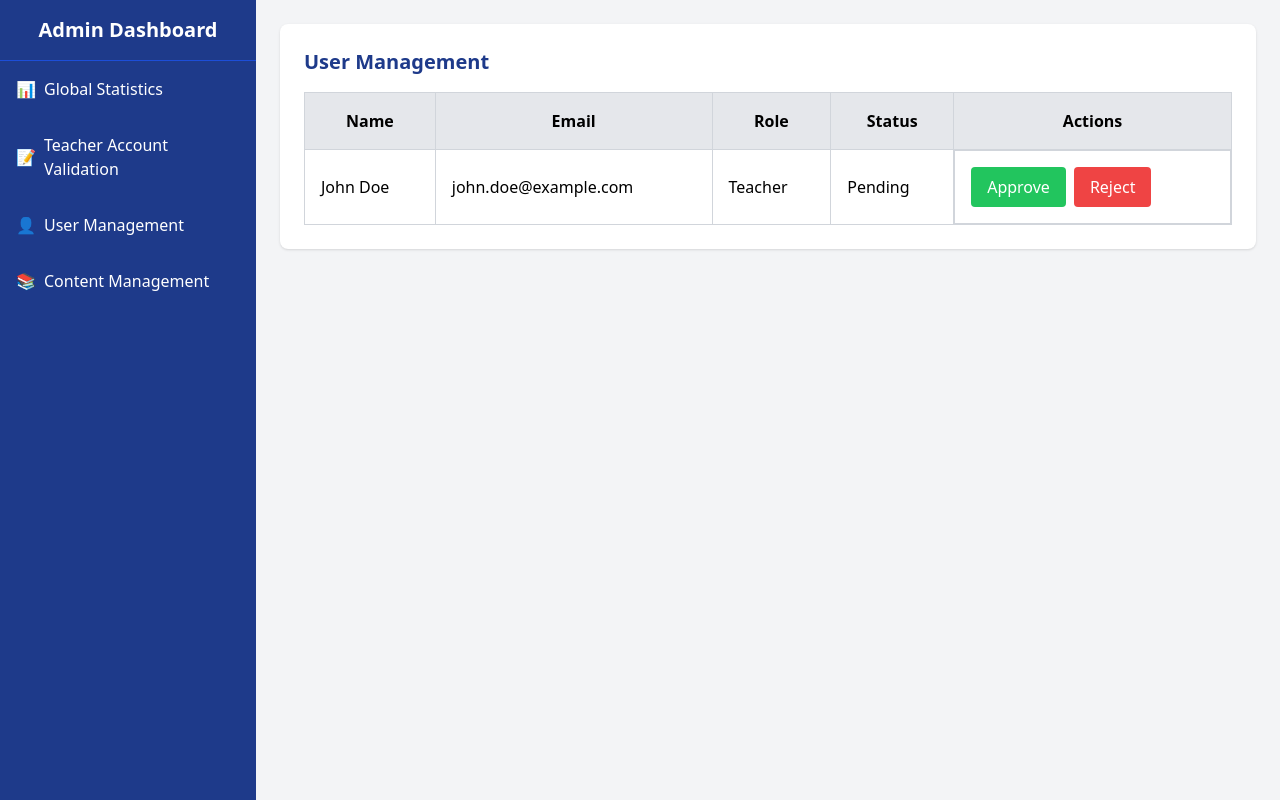
After one commit to Zakariae-Elmoufid/Udemy-Online-Course-Platform, a PHP site: page /app/Views/admin/userManagment.php in a window 1280 px wide. The commit adds this page. Run offline with PHP 8.4, Linux system fonts and the light colour scheme; some libraries are stand-ins or nearby versions.

Commit message:
user managment

```diff
--- a/app/Views/admin/index.php
+++ b/app/Views/admin/index.php
@@ -8,7 +8,7 @@
 
     <title>Admin</title>
 </head>
-<body>
+<body class="bg-gray-100">
 <div class="flex flex-col md:flex-row min-h-screen">
     <?php include "../components/sidbarAdmin.php"?>
 
--- /dev/null
+++ b/app/Views/admin/userManagment.php
@@ -0,0 +1,52 @@
+<!DOCTYPE html>
+<html lang="en">
+<head>
+    <meta charset="UTF-8">
+    <meta name="viewport" content="width=device-width, initial-scale=1.0">
+    <link rel="stylesheet" href="../output.css">
+    <script src="https://cdn.tailwindcss.com"></script>
+    <title>userManagment</title>
+</head>
+<body class="bg-gray-100">
+<div class="flex flex-col md:flex-row min-h-screen">
+    <?php include "../components/sidbarAdmin.php"?>
+
+    <main class="flex-grow p-6">
+    <section class="bg-white shadow p-6 rounded-lg mb-6">
+      <h2 class="text-xl font-semibold text-blue-900 mb-4">User Management</h2>
+      <div class="overflow-x-auto">
+          <table class="w-full table-auto border-collapse border border-gray-300">
+              <thead>
+                  <tr class="bg-gray-200">
+                      <th class="p-4 border border-gray-300">Name</th>
+                      <th class="p-4 border border-gray-300">Email</th>
+                      <th class="p-4 border border-gray-300">Role</th>
+                      <th class="p-4 border border-gray-300">Status</th>
+                      <th class="p-4 border border-gray-300">Actions</th>
+                  </tr>
+              </thead>
+              <tbody>
+                  <tr>
+                      <td class="p-4 border border-gray-300">John Doe</td>
+                      <td class="p-4 border border-gray-300">john.doe@example.com</td>
+                      <td class="p-4 border border-gray-300">Teacher</td>
+                      <td class="p-4 border border-gray-300">Pending</td>
+                      <td class="p-4 border border-gray-300 flex space-x-2">
+                          <button class="bg-green-500 text-white px-4 py-2 rounded hover:bg-green-600">
+                              Approve
+                          </button>
+                          <button class="bg-red-500 text-white px-4 py-2 rounded hover:bg-red-600">
+                              Reject
+                          </button>
+                      </td>
+                  </tr>
+                  <!-- More rows can be added -->
+              </tbody>
+          </table>
+      </div>
+  </section>
+  </main>
+
+  </div>
+</body>
+</html>
--- a/app/Views/components/sidbarAdmin.php
+++ b/app/Views/components/sidbarAdmin.php
@@ -17,7 +17,7 @@
                         </a>
                     </li>
                     <li class="p-4 hover:bg-blue-700">
-                        <a href="#" class="flex items-center space-x-2">
+                        <a href="userManagment.php" class="flex items-center space-x-2">
                             <span>👤</span>
                             <span>User Management</span>
                         </a>
```
